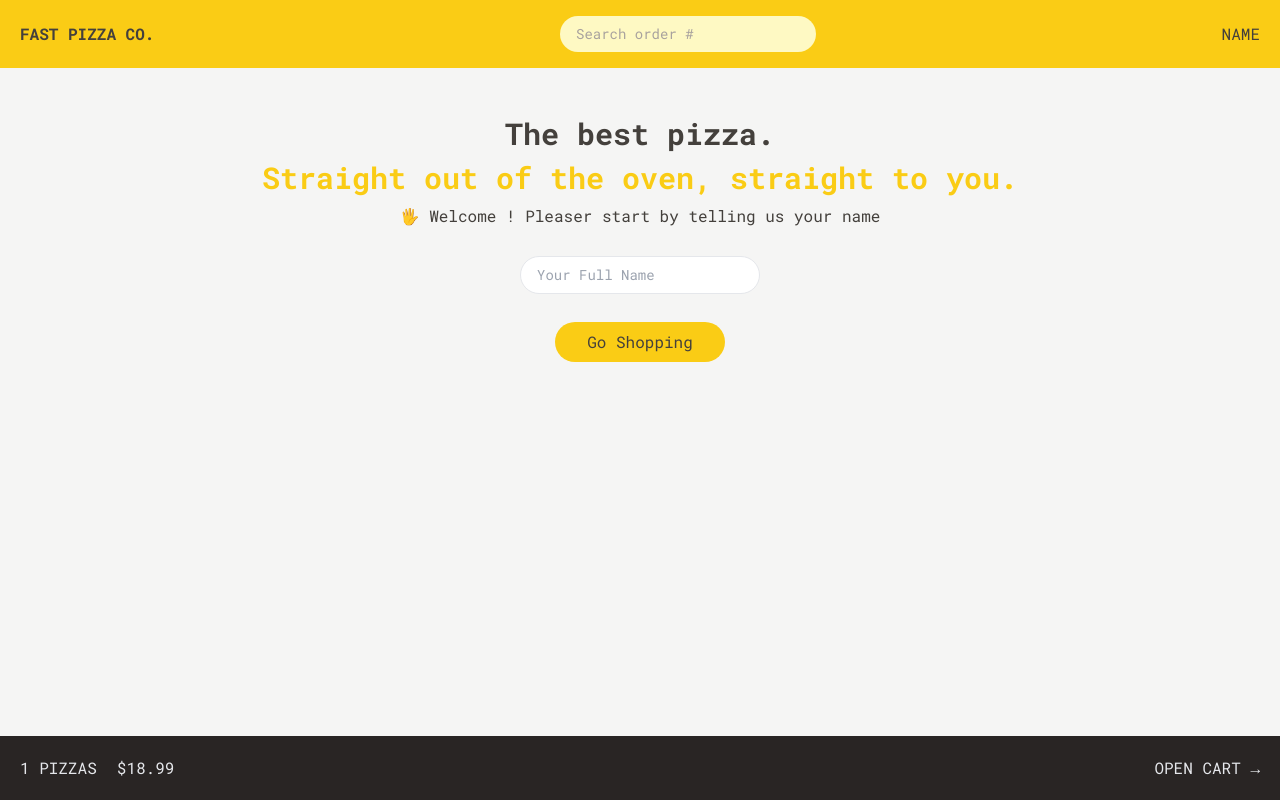
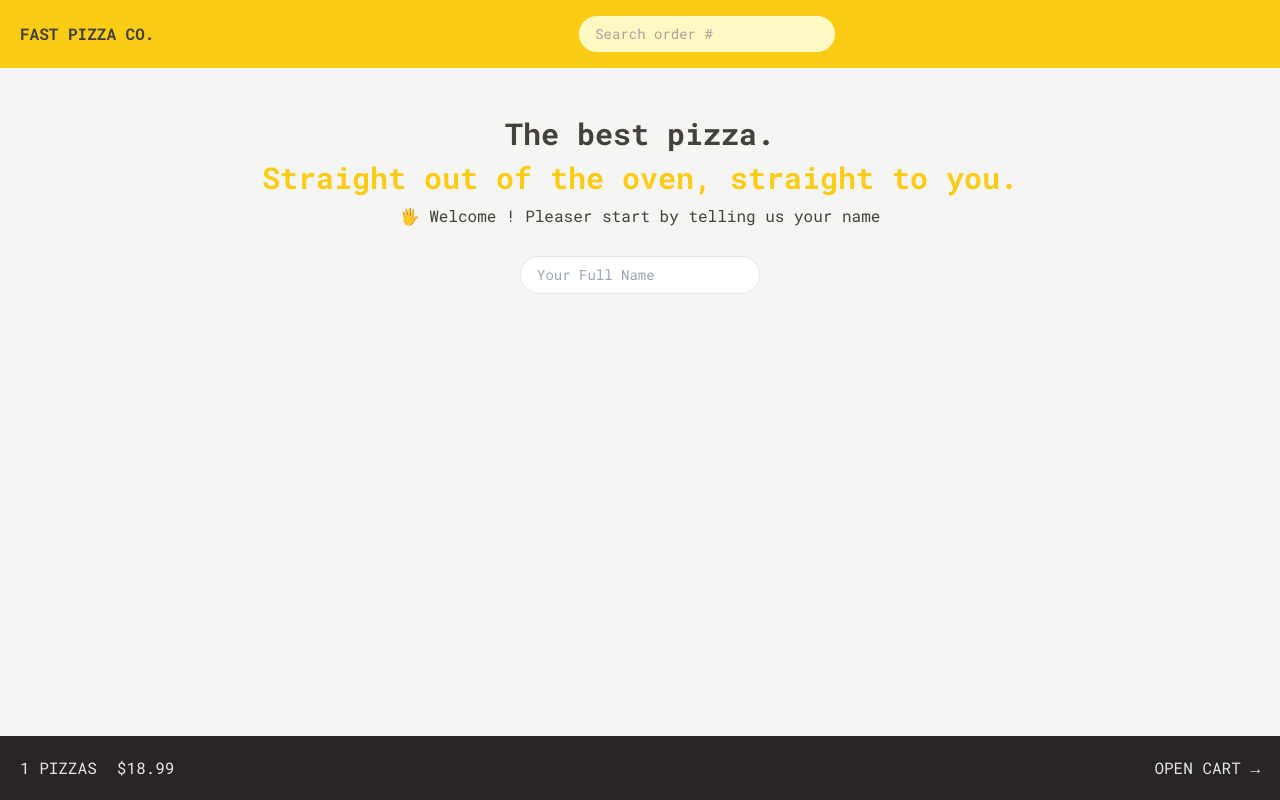
Before and after one commit to zphtet/fast-pizza-react, a React (Vite) app: page / in a window 1280 px wide. Built offline with nearby package versions, Linux system fonts and the light colour scheme.

Commit message:
RTK store and userSlice

```diff
--- /dev/null
+++ b/src/components/Button.tsx
@@ -0,0 +1,17 @@
+type ButtonProps = {
+  text: string;
+  click?: () => void;
+};
+
+const Button = ({ text, click }: ButtonProps) => {
+  return (
+    <button
+      onClick={click}
+      className=" mt-5 px-8 py-2 bg-yellow-400 rounded-3xl hover:bg-yellow-200 hover:scale-95 outline-none transition-all duration-200 focus:ring-2 focus:ring-yellow-500 ring-offset-2"
+    >
+      {text}
+    </button>
+  );
+};
+
+export default Button;
--- a/src/components/Header.tsx
+++ b/src/components/Header.tsx
@@ -1,13 +1,16 @@
 import { Link } from "react-router-dom";
 import SearchInput from "./SearchInput";
+import { useSelector } from "react-redux";
+import type { RootState } from "../store/store";
 const Header = () => {
+  const name = useSelector((state: RootState) => state.user.name);
   return (
     <header className=" w-full bg-yellow-400 px-5 flex items-center justify-between py-4  ">
       <Link to={"/"} className="block  uppercase font-bold">
         Fast Pizza Co.
       </Link>
       <SearchInput />
-      <p className="uppercase hidden sm:block">Name</p>
+      <p className="uppercase hidden sm:block">{name}</p>
     </header>
   );
 };
--- a/src/main.tsx
+++ b/src/main.tsx
@@ -1,10 +1,13 @@
-import React from 'react'
-import ReactDOM from 'react-dom/client'
-import App from './App.tsx'
-import './index.css'
-
-ReactDOM.createRoot(document.getElementById('root')!).render(
+import React from "react";
+import ReactDOM from "react-dom/client";
+import App from "./App.tsx";
+import "./index.css";
+import { store } from "./store/store.ts";
+import { Provider } from "react-redux";
+ReactDOM.createRoot(document.getElementById("root")!).render(
   <React.StrictMode>
-    <App />
-  </React.StrictMode>,
-)
+    <Provider store={store}>
+      <App />
+    </Provider>
+  </React.StrictMode>
+);
--- a/src/pages/Home.tsx
+++ b/src/pages/Home.tsx
@@ -1,6 +1,19 @@
-import React from "react";
-
+import React, { useState } from "react";
+import Button from "../components/Button";
+import { useNavigate } from "react-router-dom";
+import { useDispatch, useSelector } from "react-redux";
+import { setName } from "../store/reducers/userSlice";
+import { RootState } from "../store/store";
 function Home() {
+  const navigate = useNavigate();
+  const [name, setYourName] = useState("");
+  const dispatch = useDispatch();
+  const myName = useSelector((state: RootState) => state.user.name);
+  const clickHandler = () => {
+    navigate("/menu");
+    if (myName) return;
+    dispatch(setName(name));
+  };
   return (
     <div className=" py-10 px-0 flex flex-col gap-2 items-center justify-center text-center">
       <p className="text-2xl font-bold sm:text-3xl ">The best pizza.</p>
@@ -8,14 +21,19 @@ function Home() {
         Straight out of the oven, straight to you.
       </p>
       <p>🖐 Welcome ! Pleaser start by telling us your name</p>
-      <input
-        type="text"
-        className="text-sm mt-5 px-4 py-2 outline-none border rounded-3xl focus:ring focus:ring-yellow-500 sm:w-60"
-        placeholder="Your Full Name"
-      />
-      <button className=" mt-5 px-8 py-2 bg-yellow-400 rounded-3xl hover:bg-yellow-200 hover:scale-95 transition-all duration-200">
-        Go Shopping
-      </button>
+      {!myName && (
+        <input
+          type="text"
+          className="text-sm mt-5 px-4 py-2 outline-none border rounded-3xl focus:ring focus:ring-yellow-500 sm:w-60"
+          placeholder="Your Full Name"
+          value={name}
+          onChange={(e) => setYourName(e.target.value)}
+        />
+      )}
+
+      {(name.trim() || myName) && (
+        <Button click={clickHandler} text={`Go Shopping ${myName}`} />
+      )}
     </div>
   );
 }
--- /dev/null
+++ b/src/store/reducers/userSlice.ts
@@ -0,0 +1,27 @@
+import { createSlice } from "@reduxjs/toolkit";
+import type { PayloadAction } from "@reduxjs/toolkit";
+
+type User = {
+  name: string;
+  phone: string;
+  address: string;
+};
+
+const initialState: User = {
+  name: "",
+  phone: "",
+  address: "",
+};
+
+const userSlice = createSlice({
+  name: "user",
+  initialState: initialState,
+  reducers: {
+    setName: (state, action: PayloadAction<string>) => {
+      state.name = action.payload;
+    },
+  },
+});
+
+export const { setName } = userSlice.actions;
+export default userSlice.reducer;
--- /dev/null
+++ b/src/store/store.ts
@@ -0,0 +1,12 @@
+import { configureStore } from "@reduxjs/toolkit";
+import userReducer from "./reducers/userSlice";
+export const store = configureStore({
+  reducer: {
+    user: userReducer,
+  },
+});
+
+// Infer the `RootState` and `AppDispatch` types from the store itself
+export type RootState = ReturnType<typeof store.getState>;
+// Inferred type: {posts: PostsState, comments: CommentsState, users: UsersState}
+export type AppDispatch = typeof store.dispatch;
```
